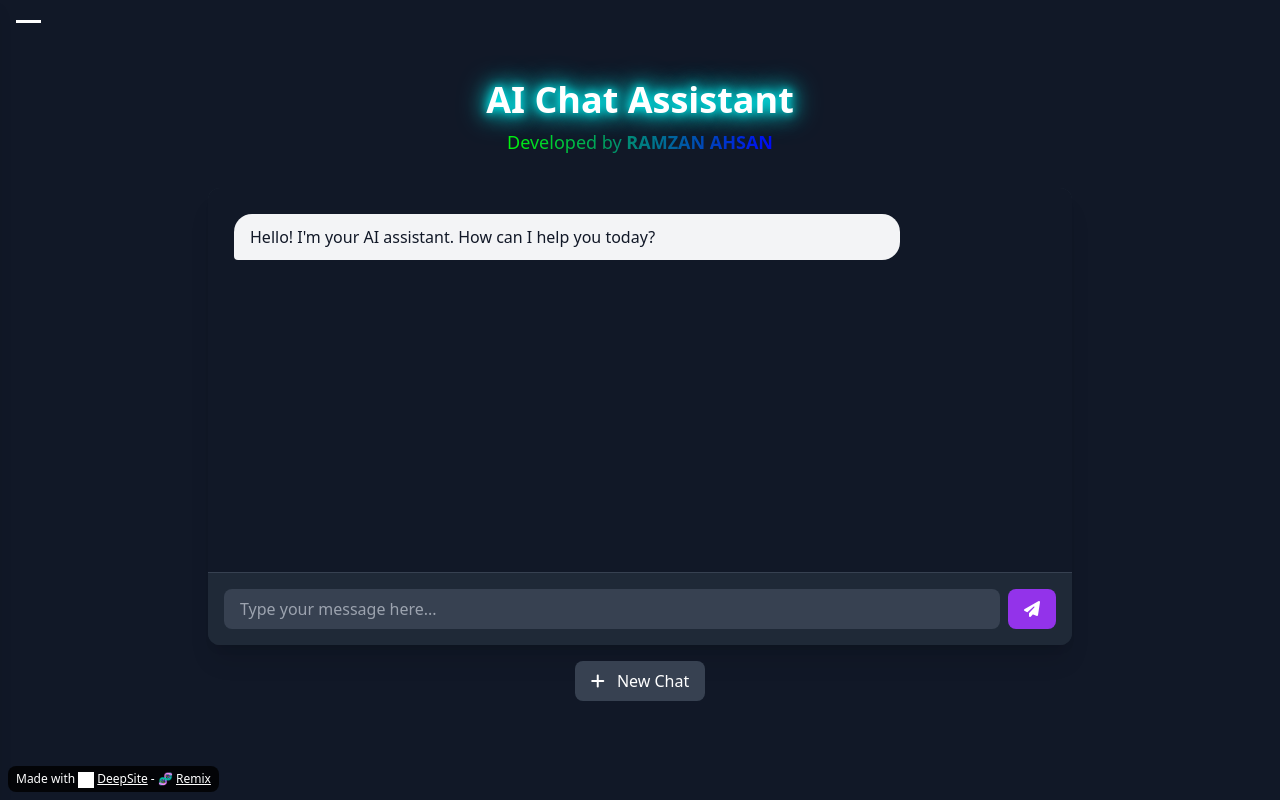
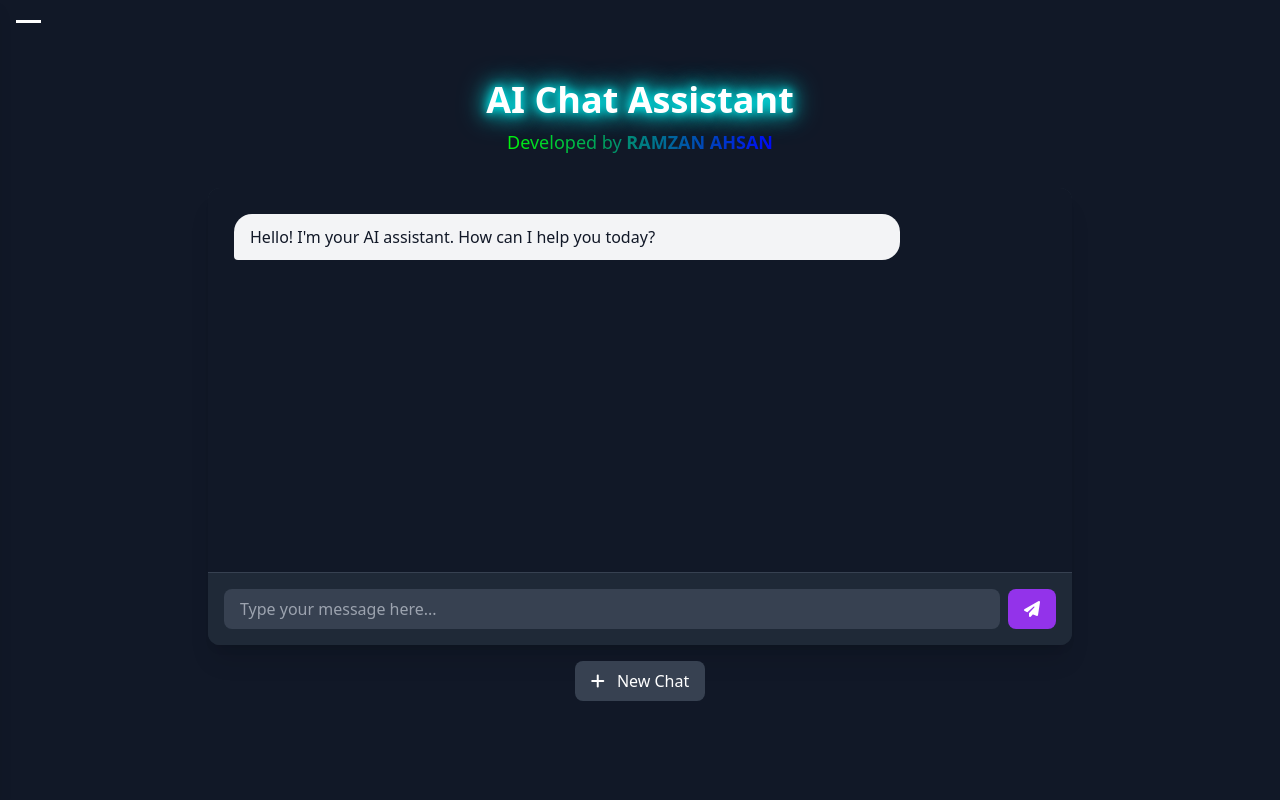
Before and after one commit to Ramzan677/Chat, a plain HTML site: page index.html in a window 1280 px wide. Drawn offline with nearby package versions, Linux system fonts and the light colour scheme; grey boxes are pictures that could not be loaded.

Commit message:
index.html

```diff
--- a/index.html
+++ b/index.html
@@ -422,5 +422,5 @@
             }
         });
     </script>
-<p style="border-radius: 8px; text-align: center; font-size: 12px; color: #fff; margin-top: 16px;position: fixed; left: 8px; bottom: 8px; z-index: 10; background: rgba(0, 0, 0, 0.8); padding: 4px 8px;">Made with <img src="https://enzostvs-deepsite.hf.space/logo.svg" alt="DeepSite Logo" style="width: 16px; height: 16px; vertical-align: middle;display:inline-block;margin-right:3px;filter:brightness(0) invert(1);"><a href="https://enzostvs-deepsite.hf.space" style="color: #fff;text-decoration: underline;" target="_blank" >DeepSite</a> - 🧬 <a href="https://enzostvs-deepsite.hf.space?remix=Huiyi67/deep" style="color: #fff;text-decoration: underline;" target="_blank" >Remix</a></p></body>
+</body>
 </html>
```
